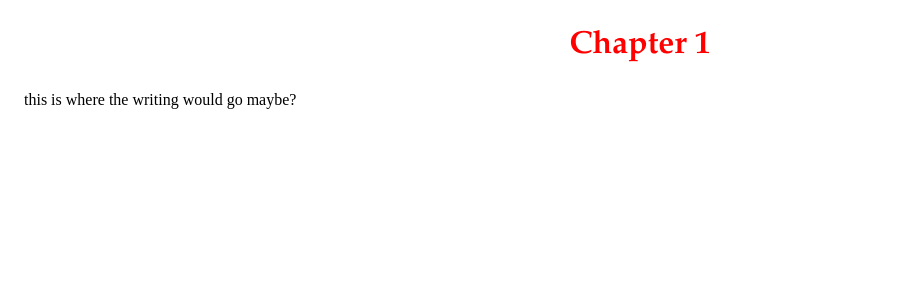
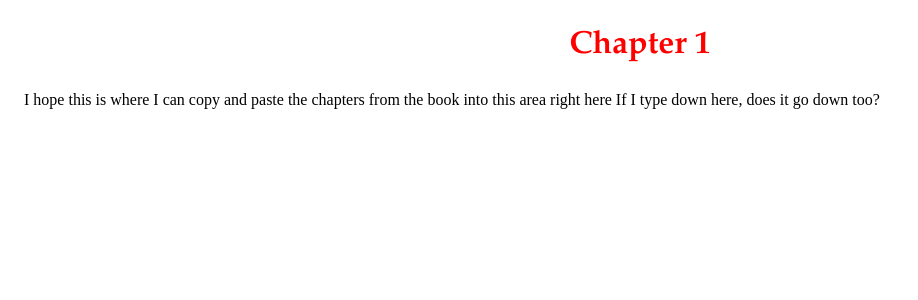
Before and after one commit to jaamen/jaamen.github.io, a Jekyll site: the page chapters.html, which Jekyll copies as it is, in a window 1280 px wide. Shown: the top 300 px of the page, without its empty margins (0-918 px from the left). Built offline with Jekyll 4.4.1, drawn with Linux system fonts in a browser that asks for light colours.

Commit message:
Update chapters.html

```diff
--- a/chapters.html
+++ b/chapters.html
@@ -3,6 +3,8 @@
   <link rel="stylesheet" type="text/css" href="chapters.stylesheet.css"/>
 <body>
 <h2> Chapter 1 </h2>
-<p> this is where the writing would go maybe? </p>
+<p> I hope this is where I can copy and paste the chapters from the book into this area right here
+If I type down here, does it go down too?
+</p>
 </body>
 </html>
```
